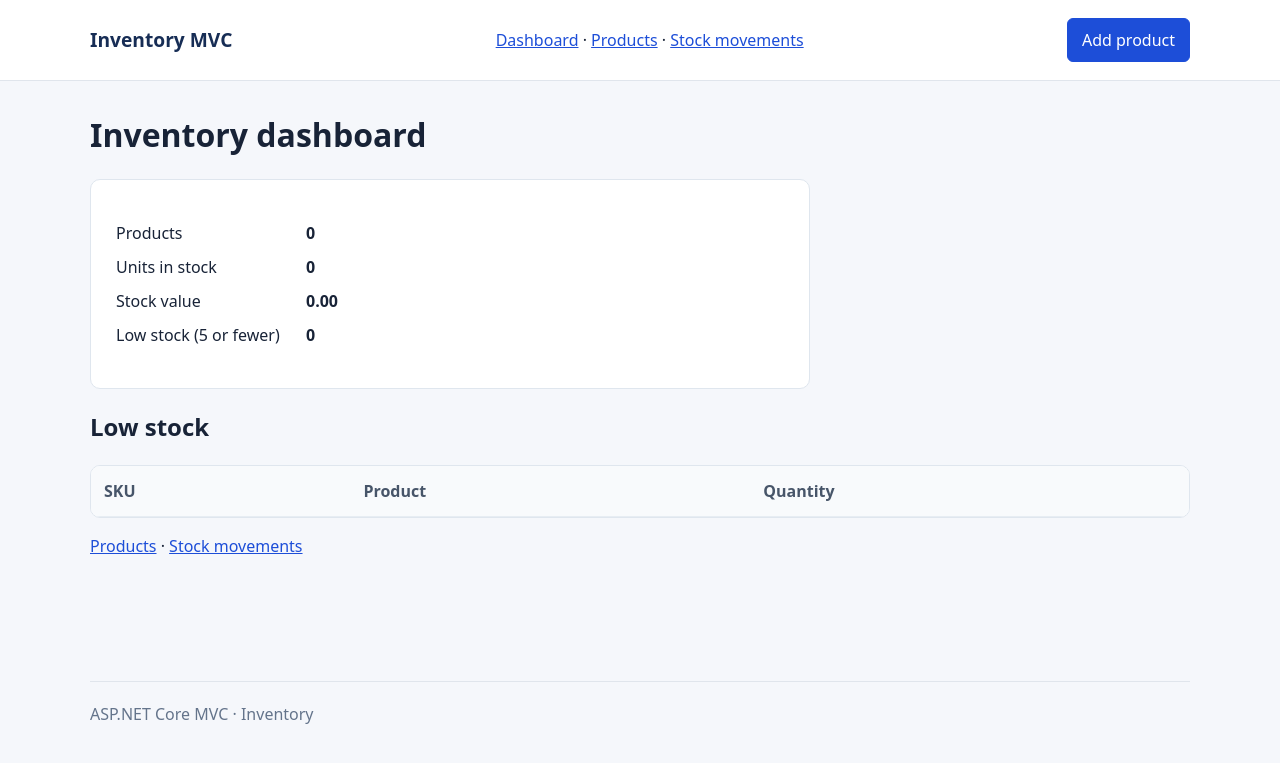
After one commit to justinangeloperez327/asp.net-core-mvc-inventory, an ASP.NET Core app: template Views/Dashboard/Index.cshtml in a window 1280 px wide. The commit adds this page. Shown: the top 763 px of the page. Run offline with ASP.NET Core 8, Linux system fonts and the light colour scheme; the template is opened without the code that fills it, so the values that code supplies are empty; the project's own start-up code is not run, and a stand-in starts its controllers and pages.

Commit message:
Add inventory dashboard and transactional stock ledger

```diff
--- a/Data/InventoryDbContext.cs
+++ b/Data/InventoryDbContext.cs
@@ -4,8 +4,10 @@ namespace InventoryMvc.Data;
 public class InventoryDbContext(DbContextOptions<InventoryDbContext> options) : DbContext(options)
 {
     public DbSet<Product> Products => Set<Product>();
+    public DbSet<StockMovement> StockMovements => Set<StockMovement>();
     protected override void OnModelCreating(ModelBuilder modelBuilder)
     {
+        modelBuilder.Entity<StockMovement>().HasOne(x=>x.Product).WithMany().HasForeignKey(x=>x.ProductId).OnDelete(DeleteBehavior.Restrict);
         modelBuilder.Entity<Product>().HasIndex(p => p.Sku).IsUnique();
         modelBuilder.Entity<Product>().Property(p => p.UnitPrice).HasPrecision(18, 2);
     }
--- a/Program.cs
+++ b/Program.cs
@@ -9,6 +9,6 @@ app.UseHttpsRedirection();
 app.UseStaticFiles();
 app.UseRouting();
 app.UseAuthorization();
-using (var scope = app.Services.CreateScope()) { scope.ServiceProvider.GetRequiredService<InventoryDbContext>().Database.EnsureCreated(); }
-app.MapControllerRoute(name: "default", pattern: "{controller=Products}/{action=Index}/{id?}");
+using (var scope = app.Services.CreateScope()) { scope.ServiceProvider.GetRequiredService<InventoryDbContext>().Database.EnsureCreated(); var db = scope.ServiceProvider.GetRequiredService<InventoryDbContext>(); db.Database.ExecuteSqlRaw("CREATE TABLE IF NOT EXISTS StockMovements (Id INTEGER PRIMARY KEY AUTOINCREMENT, ProductId INTEGER NOT NULL REFERENCES Products(Id) ON DELETE RESTRICT, Delta INTEGER NOT NULL, BalanceAfter INTEGER NOT NULL, Reason TEXT NOT NULL, CreatedAtUtc TEXT NOT NULL)"); db.Database.ExecuteSqlRaw("CREATE INDEX IF NOT EXISTS IX_StockMovements_ProductId ON StockMovements(ProductId)"); }
+app.MapControllerRoute(name: "default", pattern: "{controller=Dashboard}/{action=Index}/{id?}");
 app.Run();
--- /dev/null
+++ b/Views/Dashboard/Index.cshtml
@@ -0,0 +1,13 @@
+@model IEnumerable<Product>
+@{ ViewData["Title"]="Dashboard"; }
+<h1>Inventory dashboard</h1>
+<div class="panel"><dl class="details">
+<dt>Products</dt><dd>@Model.Count()</dd>
+<dt>Units in stock</dt><dd>@Model.Sum(x=>(long)x.Quantity)</dd>
+<dt>Stock value</dt><dd>@Model.Sum(x=>x.Quantity*x.UnitPrice).ToString("N2")</dd>
+<dt>Low stock (5 or fewer)</dt><dd>@Model.Count(x=>x.Quantity<=5)</dd>
+</dl></div>
+<h2>Low stock</h2><div class="table-wrap"><table><thead><tr><th>SKU</th><th>Product</th><th>Quantity</th></tr></thead><tbody>
+@foreach(var item in Model.Where(x=>x.Quantity<=5).OrderBy(x=>x.Quantity)){<tr><td>@item.Sku</td><td><a asp-controller="Products" asp-action="Details" asp-route-id="@item.Id">@item.Name</a></td><td>@item.Quantity</td></tr>}
+</tbody></table></div>
+<p><a asp-controller="Products" asp-action="Index">Products</a> · <a asp-controller="Stock" asp-action="Index">Stock movements</a></p>
--- a/Views/Products/_Form.cshtml
+++ b/Views/Products/_Form.cshtml
@@ -4,7 +4,6 @@
 <div><label asp-for="Name"></label><input asp-for="Name" /><span asp-validation-for="Name" class="validation"></span></div>
 <div><label asp-for="Sku"></label><input asp-for="Sku" /><span asp-validation-for="Sku" class="validation"></span></div>
 <div><label asp-for="Category"></label><input asp-for="Category" /><span asp-validation-for="Category" class="validation"></span></div>
-<div><label asp-for="Quantity"></label><input asp-for="Quantity" type="number" min="0" /><span asp-validation-for="Quantity" class="validation"></span></div>
 <div><label asp-for="UnitPrice"></label><input asp-for="UnitPrice" type="number" min="0" step="0.01" /><span asp-validation-for="UnitPrice" class="validation"></span></div>
 </div>
 <div class="actions"><button type="submit">Save product</button><a asp-action="Index">Cancel</a></div>
--- a/Views/Shared/_Layout.cshtml
+++ b/Views/Shared/_Layout.cshtml
@@ -2,7 +2,7 @@
 <html lang="en">
 <head><meta charset="utf-8" /><meta name="viewport" content="width=device-width, initial-scale=1" /><title>@ViewData["Title"] - Inventory MVC</title><link rel="stylesheet" href="~/css/site.css" asp-append-version="true" /></head>
 <body>
-<header><div class="container nav"><a asp-controller="Products" asp-action="Index" class="brand">Inventory MVC</a><a asp-controller="Products" asp-action="Create" class="button primary">Add product</a></div></header>
+<header><div class="container nav"><a asp-controller="Products" asp-action="Index" class="brand">Inventory MVC</a><nav><a asp-controller="Dashboard" asp-action="Index">Dashboard</a> · <a asp-controller="Products" asp-action="Index">Products</a> · <a asp-controller="Stock" asp-action="Index">Stock movements</a></nav><a asp-controller="Products" asp-action="Create" class="button primary">Add product</a></div></header>
 <main class="container">
 @if (TempData["Success"] is string message) { <div class="notice" role="status">@message</div> }
 @RenderBody()
--- /dev/null
+++ b/Views/Stock/Index.cshtml
@@ -0,0 +1,6 @@
+@model IEnumerable<StockMovement>
+@{ ViewData["Title"]="Stock movements"; }
+<h1>Stock movements</h1><p><a asp-action="Create" class="button primary">Record movement</a></p>
+<div class="table-wrap"><table><thead><tr><th>Date (UTC)</th><th>Product</th><th>Change</th><th>Balance</th><th>Reason</th></tr></thead><tbody>
+@foreach(var item in Model) { <tr><td>@item.CreatedAtUtc.ToString("yyyy-MM-dd HH:mm")</td><td>@item.Product.Name</td><td>@item.Delta</td><td>@item.BalanceAfter</td><td>@item.Reason</td></tr> }
+</tbody></table></div>
```
Also changed, not shown: Controllers/DashboardController.cs (added, +8 -0 lines), Controllers/ProductsController.cs (+4 -3 lines), Controllers/StockController.cs (added, +43 -0 lines), Models/StockMovement.cs (added, +19 -0 lines), Views/Stock/Create.cshtml (added, +12 -0 lines).
